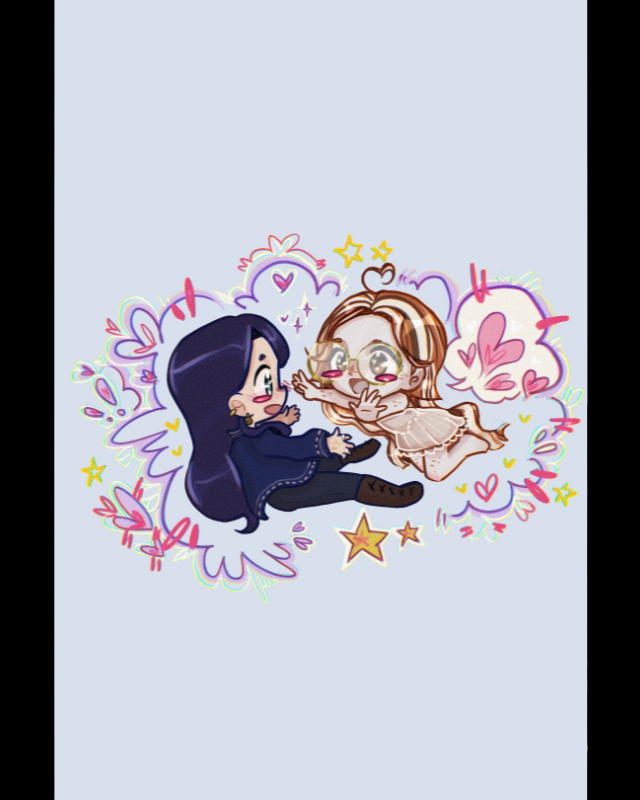
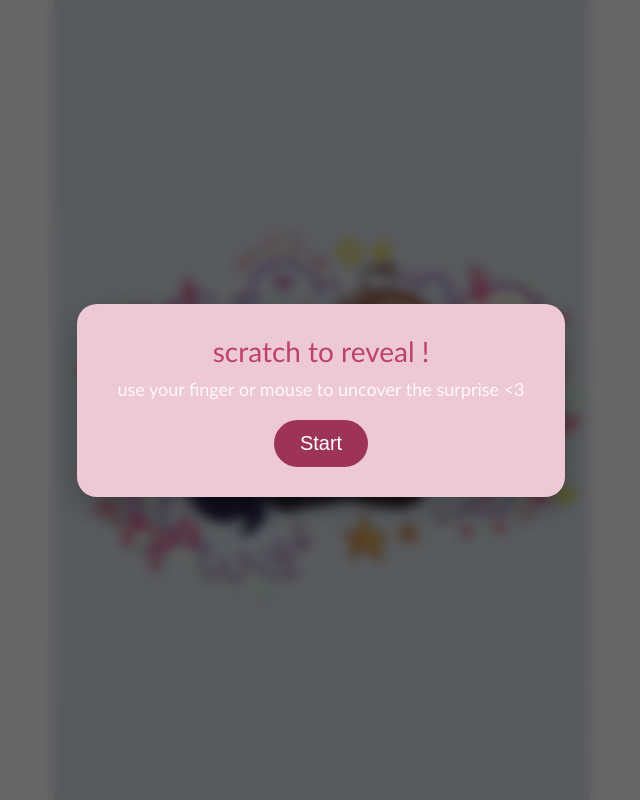
Before and after one commit to tguerelwoop/ScratchToReveal, a plain HTML site: page index.html in a window 1280 px wide. Shown: the whole page, without its empty margins (319-959 px from the left). Drawn offline with Linux system fonts and the light colour scheme.

Commit message:
Update index.html

```diff
--- a/index.html
+++ b/index.html
@@ -3,15 +3,19 @@
 <head>
 <meta name="viewport" content="width=device-width, initial-scale=1">
 <style>
-  body { margin:0; overflow:hidden; }
+  body { margin:0; overflow:hidden; font-family: 'Trebuchet MS', sans-serif; }
+
+  /* Container for everything */
   .scratch-container {
     position: relative;
     width: 100vw;
     height: 100vh;
     overflow: hidden;
     touch-action: none;
-    background: black;
+    background: rgb(255, 255, 255);
   }
+
+  /* Bottom image + canvas */
   .scratch-container img,
   .scratch-container canvas {
     position: absolute;
@@ -23,12 +27,67 @@
     display: block;
   }
 
-  /* ✨ Sparkle flash */
+  /* Intro overlay */
+  .intro-screen {
+    position: absolute;
+    inset: 0;
+    background: rgba(0,0,0,0.6);
+    backdrop-filter: blur(6px);
+    display: flex;
+    align-items: center;
+    justify-content: center;
+    z-index: 10;
+    transition: opacity 0.6s ease;
+  }
+
+  .intro-card {
+    background: #EDC9D5;
+    padding: 30px 40px;
+    border-radius: 20px;
+    text-align: center;
+    box-shadow: 0 10px 30px rgba(0,0,0,0.25);
+    animation: popIn 0.5s ease;
+  }
+
+  @keyframes popIn {
+    0% { transform: scale(0.8); opacity: 0; }
+    100% { transform: scale(1); opacity: 1; }
+  }
+
+  .intro-title {
+    font-size: 28px;
+    margin-bottom: 10px;
+    color: #BF4068;
+  }
+
+  .intro-sub {
+    font-size: 18px;
+    margin-bottom: 20px;
+    color: #FFF7FA;
+  }
+
+  .start-btn {
+    background: #9D3455;
+    color: white;
+    padding: 12px 26px;
+    border-radius: 30px;
+    font-size: 20px;
+    border: none;
+    cursor: pointer;
+    transition: transform 0.2s ease, background 0.2s ease;
+  }
+
+  .start-btn:hover {
+    background: #D47D99;
+    transform: scale(1.05);
+  }
+
+  /* Sparkle flash */
   .sparkle {
     position: absolute;
     width: 8px;
     height: 8px;
-    background: radial-gradient(circle, white, rgba(255,255,255,0));
+    background: radial-gradient(circle, #ffe093, rgba(255,255,255,0));
     pointer-events: none;
     opacity: 1;
     animation: sparkleFade 0.6s linear forwards;
@@ -38,7 +97,7 @@
     100% { transform: scale(2); opacity: 0; }
   }
 
-  /* ✨ Drifting glitter particle */
+  /* ✨ Drifting glitter */
   .glitter {
     position: absolute;
     width: 6px;
@@ -51,21 +110,27 @@
   }
 
   @keyframes glitterDrift {
-    0% {
-      transform: translate(0, 0) scale(1);
-      opacity: 1;
-    }
-    100% {
-      transform: translate(var(--dx), var(--dy)) scale(0.5);
-      opacity: 0;
-    }
+    0% { transform: translate(0, 0) scale(1); opacity: 1; }
+    100% { transform: translate(var(--dx), var(--dy)) scale(0.5); opacity: 0; }
   }
 </style>
 </head>
 <body>
 
 <div class="scratch-container">
+
+  <!-- Intro Screen -->
+  <div class="intro-screen" id="intro">
+    <div class="intro-card">
+      <div class="intro-title"> scratch to reveal !</div>
+      <div class="intro-sub">use your finger or mouse to uncover the surprise <3</div>
+      <button class="start-btn" onclick="startScratch()">Start</button>
+    </div>
+  </div>
+
+  <!-- Bottom image -->
   <img id="bottom" src="bottom.jpg" alt="">
+  <!-- Top image canvas -->
   <canvas id="scratchCanvas"></canvas>
 </div>
 
@@ -73,9 +138,16 @@
 const canvas = document.getElementById('scratchCanvas');
 const ctx = canvas.getContext('2d');
 const bottomImgEl = document.getElementById('bottom');
+const intro = document.getElementById('intro');
 
 const topImg = new Image();
 topImg.src = 'top.jpg';
+
+/* ✨ Fade out intro screen */
+function startScratch() {
+  intro.style.opacity = "0";
+  setTimeout(() => intro.style.display = "none", 600);
+}
 
 topImg.onload = () => {
   requestAnimationFrame(() => {
@@ -96,12 +168,12 @@ topImg.onload = () => {
 
 let drawing = false;
 
-/* ❤️ Heart-shaped erase brush */
+/* Heart-shaped erase brush */
 function eraseHeart(x, y) {
   ctx.save();
   ctx.globalCompositeOperation = 'destination-out';
 
-  const size = 80;
+  const size = 20;
   ctx.translate(x, y);
   ctx.scale(size, size);
 
@@ -115,7 +187,7 @@ function eraseHeart(x, y) {
   ctx.restore();
 }
 
-/* ✨ Sparkle flash */
+/* Sparkle flash */
 function spawnSparkle(x, y) {
   const sparkle = document.createElement("div");
   sparkle.className = "sparkle";
@@ -125,12 +197,11 @@ function spawnSparkle(x, y) {
   setTimeout(() => sparkle.remove(), 600);
 }
 
-/* ✨ Drifting glitter particle */
+/*  Drifting glitter */
 function spawnGlitter(x, y) {
   const glitter = document.createElement("div");
   glitter.className = "glitter";
 
-  // Random drift direction
   const dx = (Math.random() * 60 - 30) + "px";
   const dy = (Math.random() * -60) + "px";
 
@@ -153,10 +224,8 @@ function handleErase(event) {
 
   eraseHeart(x, y);
 
-  // Sparkle flash
   spawnSparkle(event.clientX, event.clientY);
 
-  // Multiple drifting glitter particles
   for (let i = 0; i < 3; i++) {
     spawnGlitter(event.clientX, event.clientY);
   }
```
